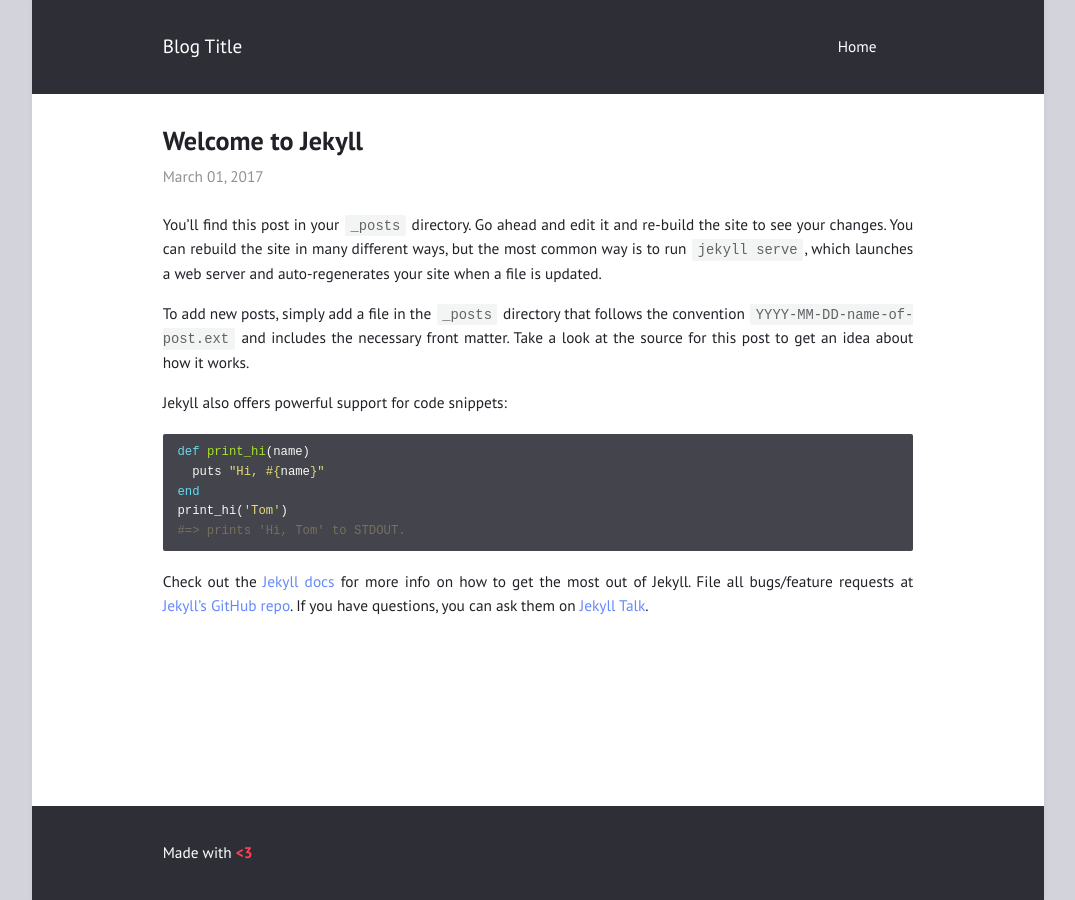
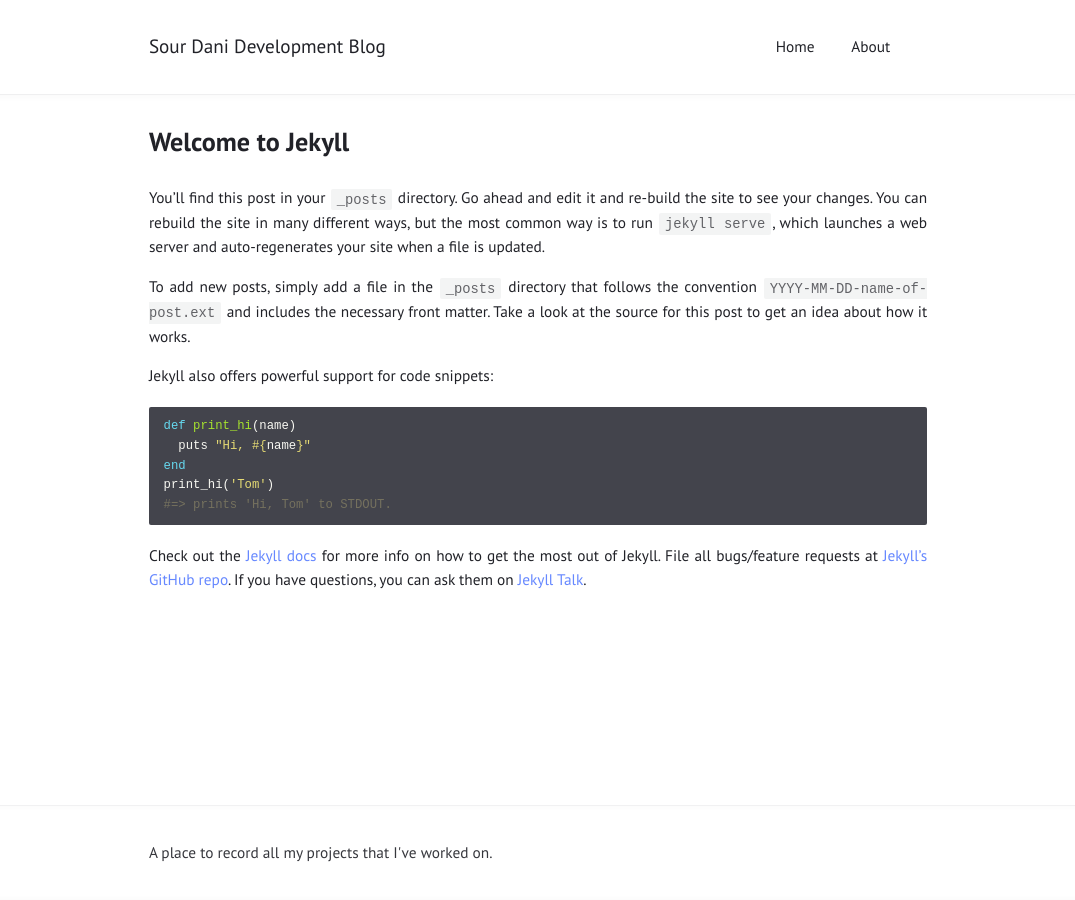
Before and after one commit to sour-dani/blog, a Jekyll site: the page built from examples/2017-03-01-welcome-to-jekyll.md, in a window 1280 px wide. Shown: the whole page, without its empty margins (102-1177 px from the left). Built offline with Jekyll 4.4.1, drawn with Linux system fonts in a browser that asks for light colours.

```diff
--- a/_config.yml
+++ b/_config.yml
@@ -1,6 +1,6 @@
-title: "Blog Title"
-author: "Blog Author"
-description: "Made with <b style=\"color: #f45;\">&lt;3</b>"
+title: "Sour Dani Development Blog"
+author: "Dani"
+description: "A place to record all my projects that I've worked on."
 permalink: /:title/
 lang: "en"
 excerpt_separator: "\n\n\n"
@@ -9,7 +9,6 @@ date_format: "%B %d, %Y"
 # Layout
 
 show_excerpts: true        # show article excerpts on the home page
-show_frame: true           # adds a gray frame to the site
 show_sidebar: false        # show a sidebar instead of the usual header
 minimal: false             # use a dark header
 
@@ -17,11 +16,13 @@ minimal: false             # use a dark header
 
 navigation:                # accepts {file, title, url, icon, sidebaricon}
   - {file: "index.html"}
+  - {file: "about.md"}
   - {file: "README.md"}
 
 external:                  # shows a footer with social links - for available icons see fontawesome.com/icons
-  - {title: Mail, icon: envelope, url: "mailto:niklasbuschmann@users.noreply.github.com"}
-  - {title: Github, icon: github, url: "https://github.com/niklasbuschmann/contrast"}
+  - {title: Mail, icon: envelope, url: "mailto:sourdanidev@gmail.com"}
+  - {title: Github, icon: github, url: "https://github.com/dangreene0"}
+  - {title: Mastodon, icon: mastodon, url: "https://bitbang.social/@sour_dani"}
   - {title: Subscribe, icon: rss, url: "/feed.xml"}
 
 comments:
--- a/_layouts/default.html
+++ b/_layouts/default.html
@@ -36,7 +36,7 @@
 
 {% if site.external %}
 <footer>
-  <div>{{ site.description | default: site.title }}</div>
+  <div>{{site.description}}</div>
   {% include menu.html menu=site.external %}
 </footer>
 {% endif %}
```
Also changed, not shown: _posts/2023-07-09-macosx-104-firewire-drive.md (added, +48 -0 lines), about.md (added, +8 -0 lines), examples/instructions.md (added, +99 -0 lines), instructions.md (deleted, +0 -99 lines), examples/2017-01-01-advanced-examples.md (renamed from _posts/2017-01-01-advanced-examples.md), examples/2017-02-01-markdown-examples.md (renamed from _posts/2017-02-01-markdown-examples.md), examples/2017-03-01-welcome-to-jekyll.md (renamed from _posts/2017-03-01-welcome-to-jekyll.md), favicon.ico (added), 4 other files.
